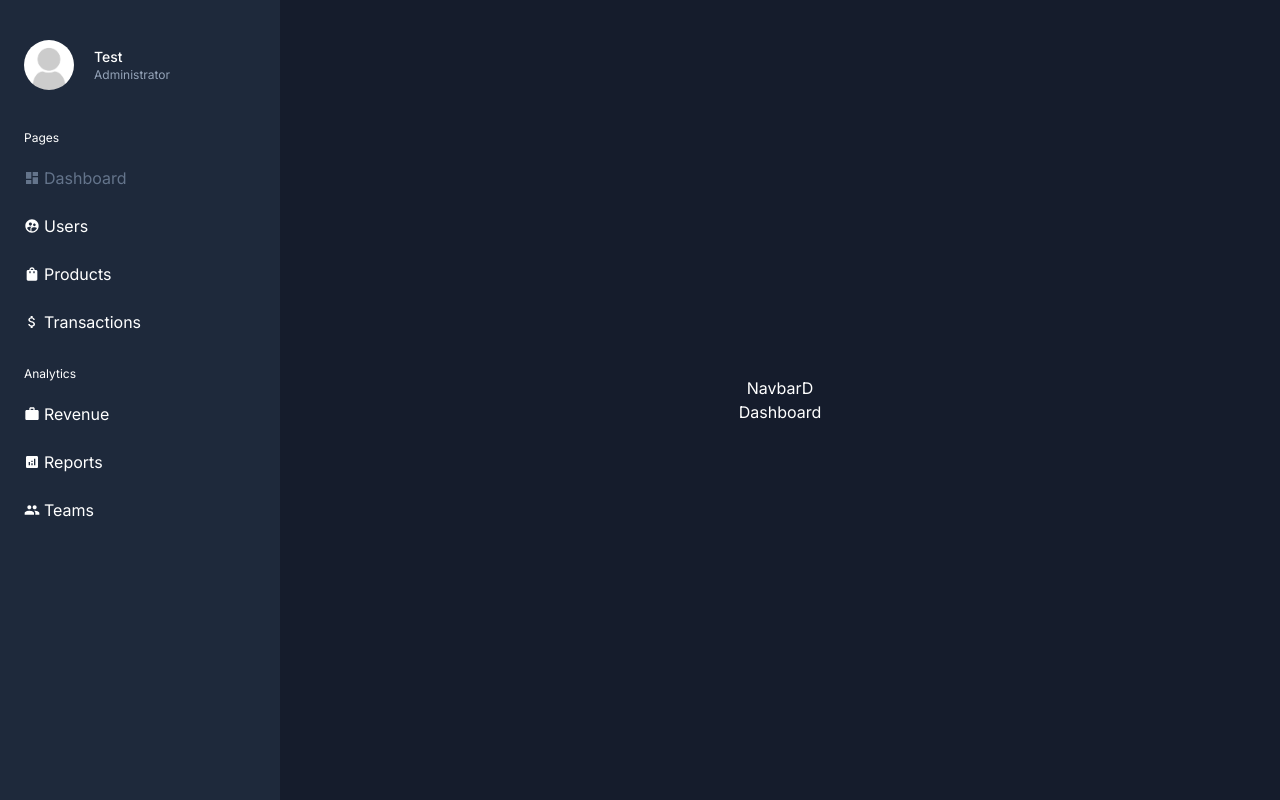
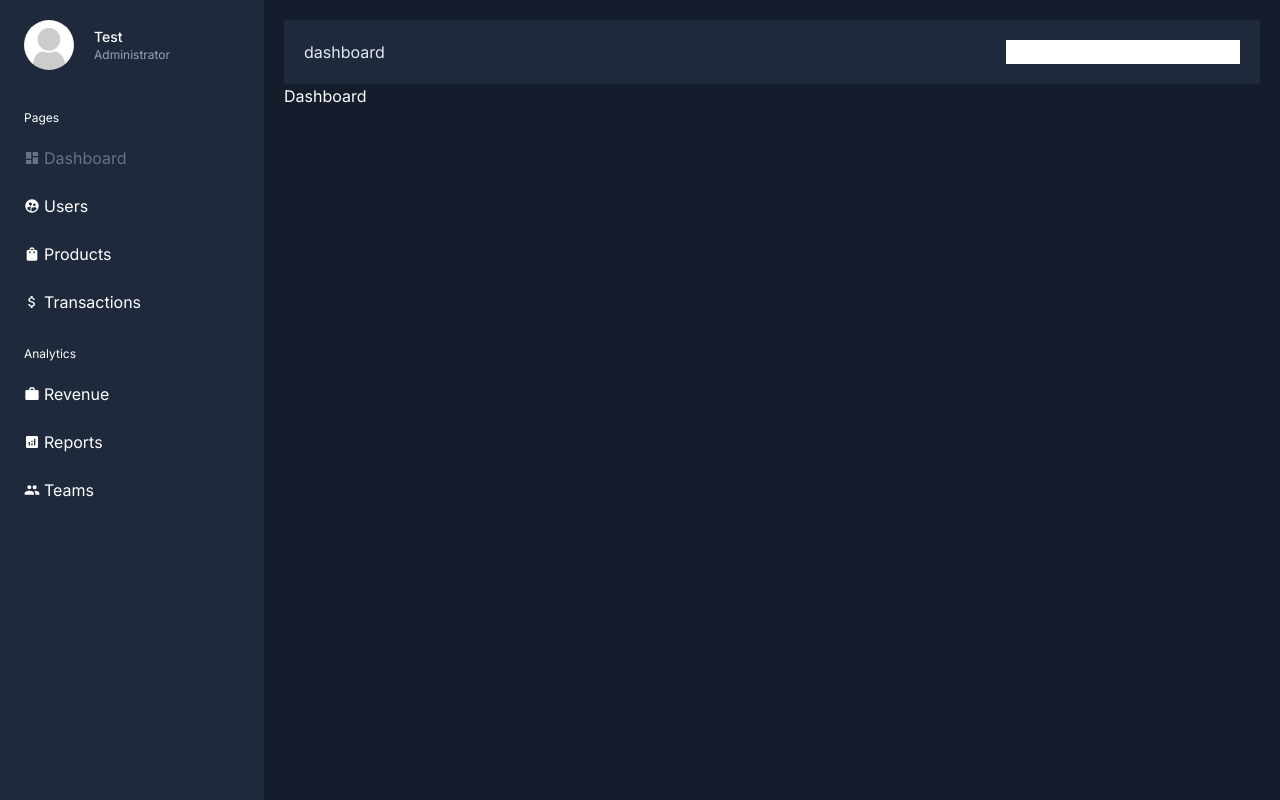
Before and after one commit to meysam-gheitasi/admin-dashboard-responsive, a Next.js app: page /dashboard in a window 1280 px wide. Built offline with nearby package versions, Linux system fonts and the light colour scheme.

Commit message:
Creating the main structure of the Navbar component and fixing the inconsistency in the arrangement of the tags in SidebarD and the layer page related to the dashboard page.

```diff
--- a/app/(pages)/dashboard/layout.tsx
+++ b/app/(pages)/dashboard/layout.tsx
@@ -4,11 +4,11 @@ import SidebarD from "@/app/components/ui/dashboard/sidebar/SidebarD";
 
 export default function layout({ children }) {
   return (
-    <div className="flex-center">
-        <div className="flex-1 bg-slate-800 p-5 min-h-screen">
+    <div className="flex-start !justify-center">
+        <div className="flex-1">
             <SidebarD />
         </div>
-        <div className="flex-between flex-col flex-4 p-5">
+        <div className="flex-start !justify-center flex-col flex-4 p-5">
             <NavbarD />
             {children}
         </div>
--- a/app/components/ui/dashboard/navbar/NavbarD.tsx
+++ b/app/components/ui/dashboard/navbar/NavbarD.tsx
@@ -1,5 +1,19 @@
+"use client"
+
+import { usePathname } from "next/navigation"
+
 export default function NavbarD() {
+
+  const pathname = usePathname()
+
   return (
-    <div>NavbarD</div>
+    <div className="flex justify-center flex-col w-full text-slate-200 bg-slate-800 p-5">
+      <div className="flex-between">
+        <h4>
+          {pathname.split('/').pop()}
+        </h4>
+        <input />
+      </div>
+    </div>
   )
 }
--- a/app/components/ui/dashboard/sidebar/MenuLink.tsx
+++ b/app/components/ui/dashboard/sidebar/MenuLink.tsx
@@ -1,15 +1,15 @@
 "use client"
 
-import Link from "next/link"
-import { usePathname } from "next/navigation"
+import Link from "next/link";
+import { usePathname } from "next/navigation";
 
 export default function MenuLink({ item }) {
 
     const pathname = usePathname()
 
     return (
-        <Link href={item.path} className={`flex-start !items-center gap-x-1 w-56 !text-md hover:bg-slate-600 rounded-sm py-3 ps-1 ${pathname === item.path && `text-slate-500 hover:bg-inherit hover:cursor-default`}`}>
-            <span className="">
+        <Link href={item.path} className={`flex-start !items-center  gap-x-1 w-56 !text-md hover:bg-slate-600 rounded-sm py-3 ps-1 ${pathname === item.path && `text-slate-500 hover:bg-inherit hover:cursor-default`}`}>
+            <span>
                 {item.icon}
             </span>
             <span>
--- a/app/components/ui/dashboard/sidebar/SidebarD.tsx
+++ b/app/components/ui/dashboard/sidebar/SidebarD.tsx
@@ -1,6 +1,6 @@
 // DATA MENUS TITLES,ICONS...
-import { USERS_INFO } from '@/app/data/constants'
-import UserSide from './UserSide'
+import { USERS_INFO } from '@/app/data/constants';
+import UserSide from './UserSide';
 import MenuLink from './MenuLink';
 
 import {
@@ -68,7 +68,7 @@ export default function SidebarD() {
   ];
 
   return (
-    <div className="flex-start flex-col gap-y-5 sticky top-10">
+    <div className="flex-start flex-col gap-y-5 bg-slate-800 p-5 min-h-screen sticky top-10">
       <div className='ps-1'>
         {USERS_INFO.map(item => (
           <UserSide key={item.title} user={item} />
```
